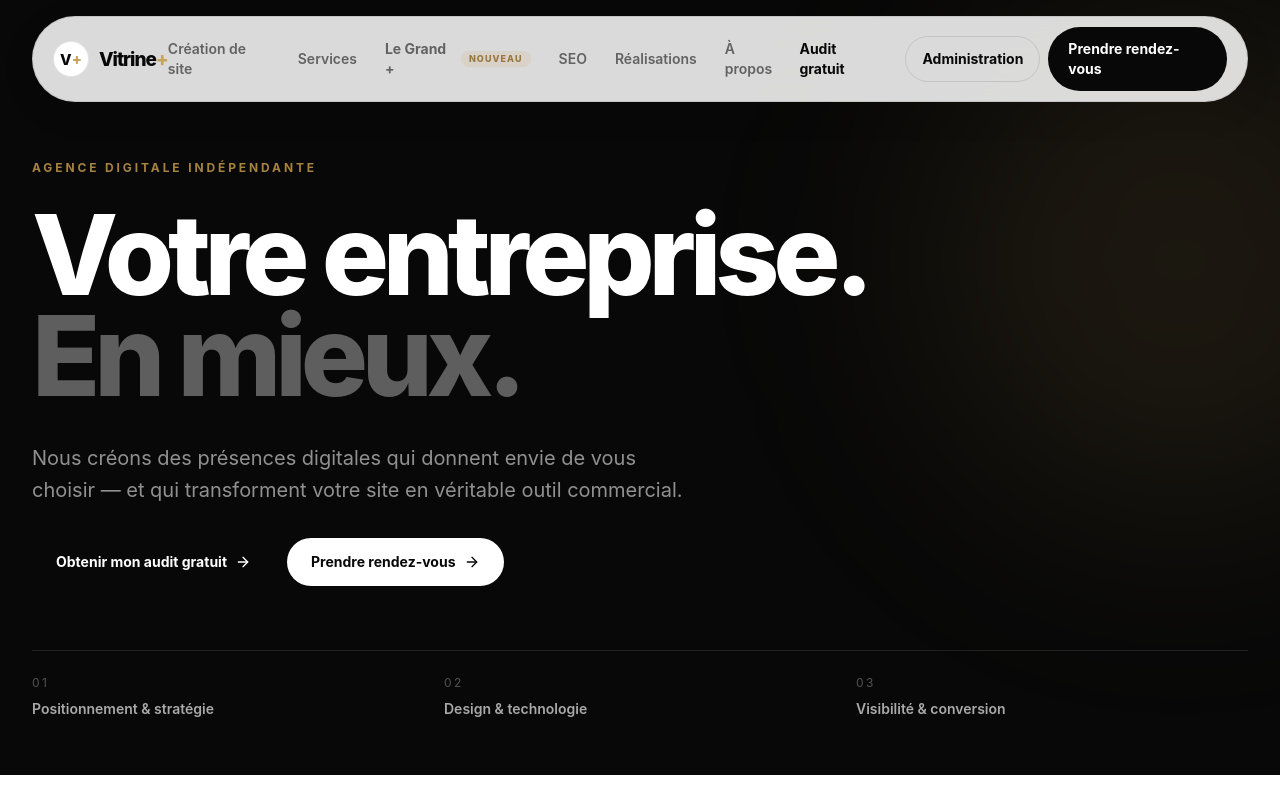
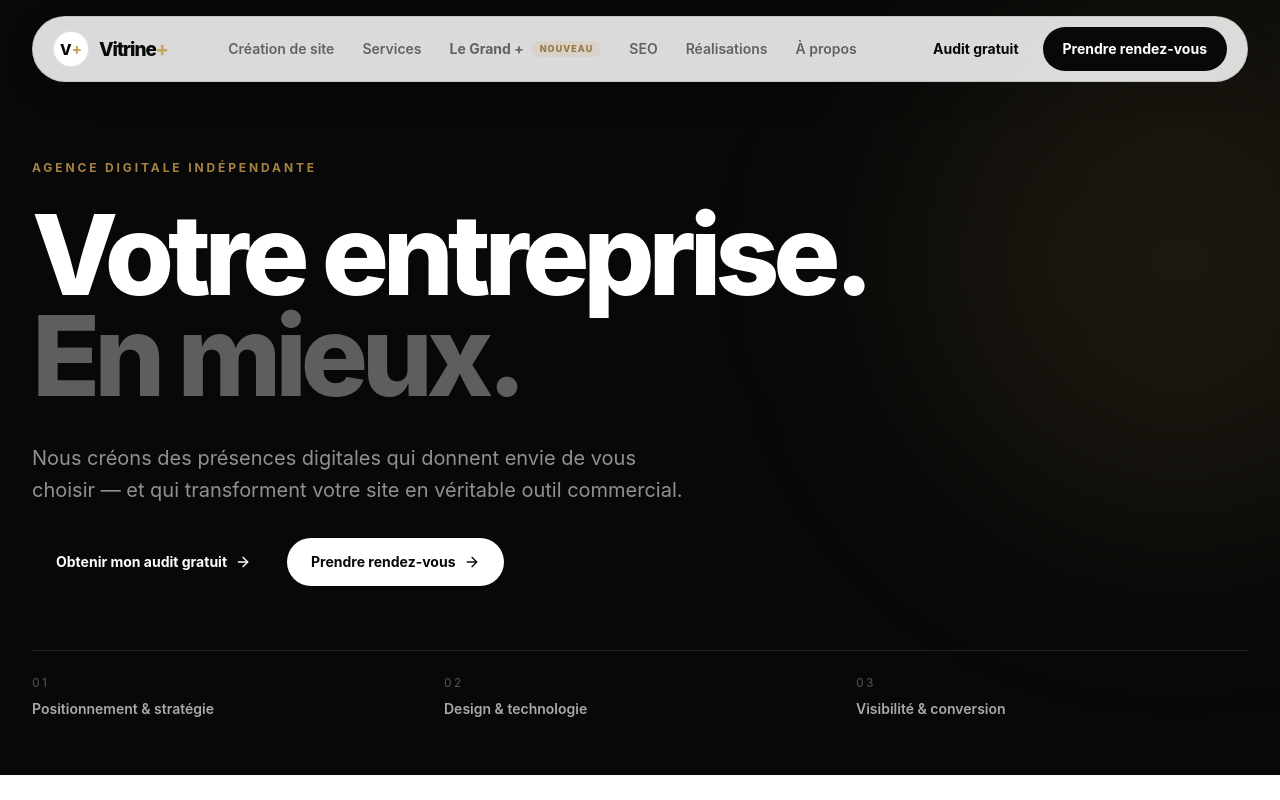
Before and after one commit to anthonyrds/vitrine-plus, a React (Vite) app: page / in a window 1280 px wide. Shown: the top 800 px of the page. Built offline with nearby package versions, Linux system fonts and the light colour scheme.

Commit message:
chore: remove admin link from public navigation

```diff
--- a/src/components/Layout.tsx
+++ b/src/components/Layout.tsx
@@ -82,12 +82,7 @@ export default function Layout() {
               Audit gratuit
             </Link>
 
-            <a
-  href="/grand-plus-admin.php"
-  className="focus-ring rounded-full border border-black/10 px-4 py-3 text-sm font-bold text-black/55 transition hover:border-black/20 hover:text-black"
->
-  Administration
-</a>
+
 
             <Link
               to="/rendez-vous"
@@ -157,12 +152,7 @@ export default function Layout() {
                 Audit gratuit
               </Link>
 
-<a
-  href="/grand-plus-admin.php"
-  className="mt-2 rounded-2xl border border-black/10 px-4 py-3 text-center font-bold"
->
-  Administration
-</a>
+
 
 
               <Link
@@ -233,12 +223,7 @@ export default function Layout() {
               <Link to="/audit">
                 Audit digital gratuit
               </Link>
-              <a
-  href="/grand-plus-admin.php"
-  className="mt-2 rounded-2xl border border-black/10 px-4 py-3 text-center font-bold"
->
-  Administration
-</a>
+
 
               <Link to="/realisations">
                 Réalisations
```
